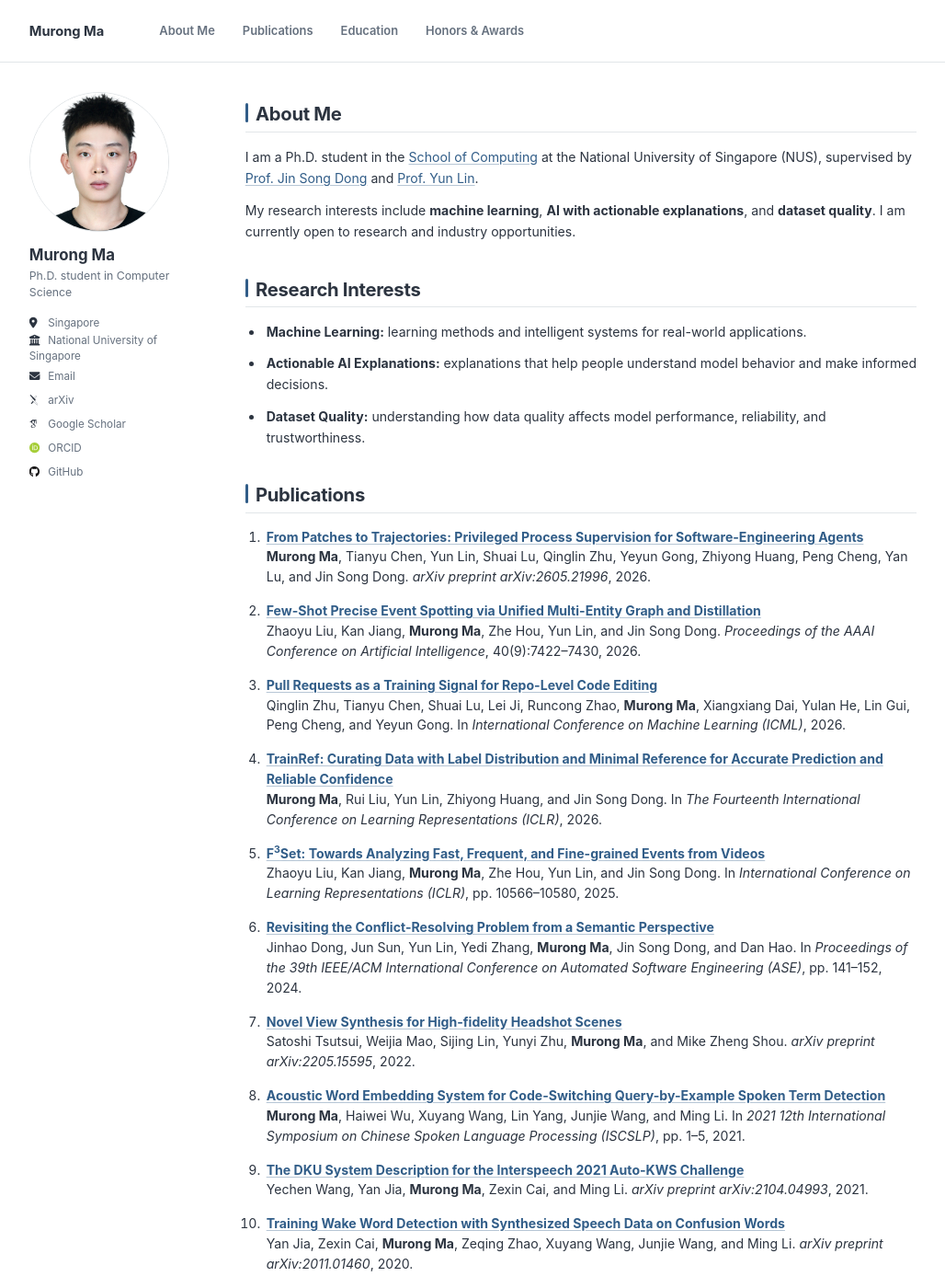
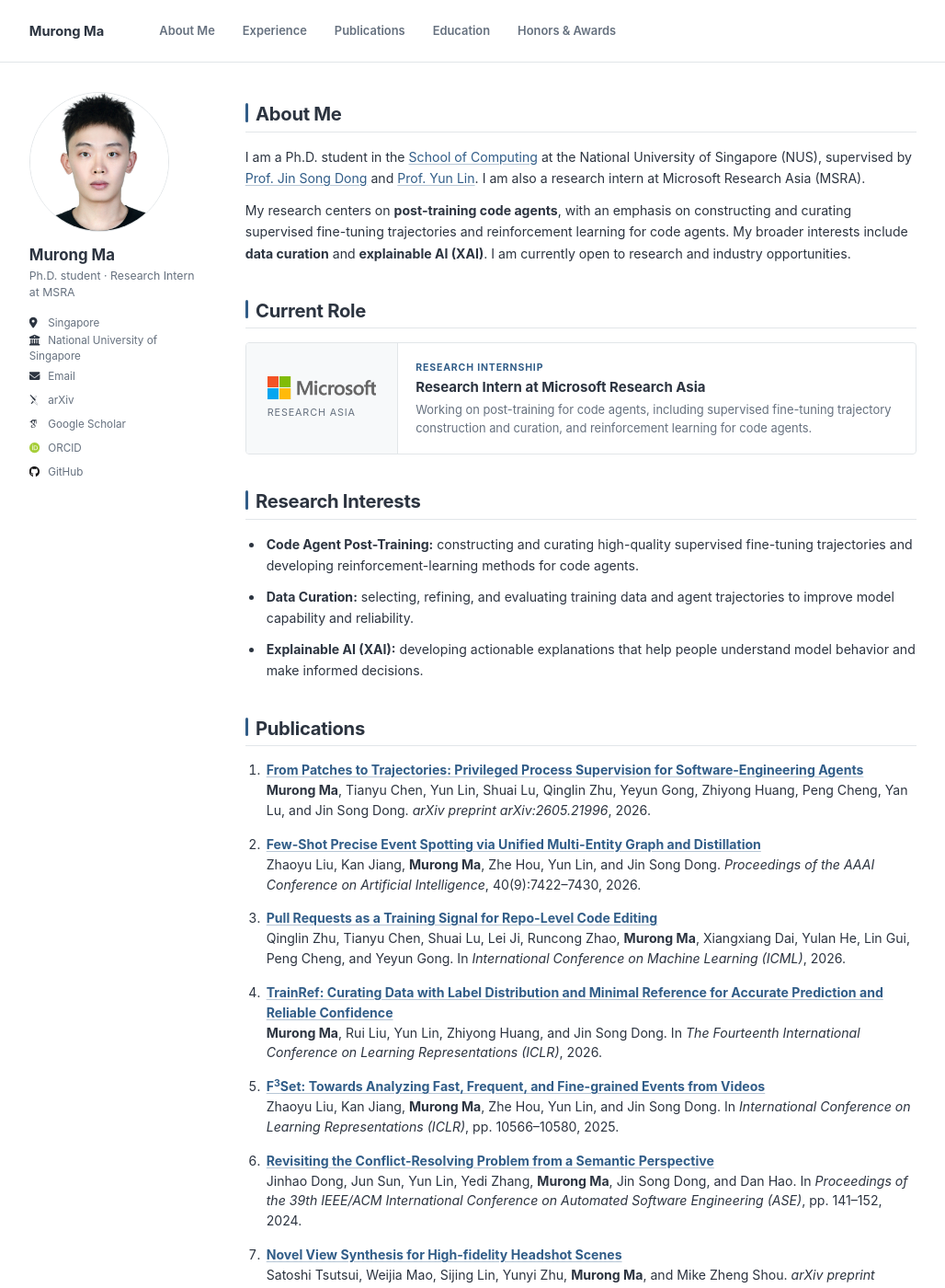
Before and after one commit to M-Myron/m-myron.github.io, a Jekyll site: the page built from _pages/about.md, in a window 1280 px wide and 1400 px high. Shown: the whole window at 92% size, without its empty margins (27-1055 px from the left). Built offline with Jekyll 4.4.1, drawn with Linux system fonts in a browser that asks for light colours; some web fonts are replaced.

Commit message:
Highlight MSRA code agent research

```diff
--- a/_config.yml
+++ b/_config.yml
@@ -12,7 +12,7 @@ site_theme               : "default"
 title                    : "Murong Ma"
 title_separator          : "-"
 name                     : &name "Murong Ma"
-description              : &description "Computer Science Ph.D. student at NUS researching machine learning, explainable AI, and dataset quality."
+description              : &description "Computer Science Ph.D. student at NUS and MSRA research intern working on code agent post-training, data curation, and explainable AI."
 url                      : https://m-myron.github.io # the base hostname & protocol for your site e.g. "https://[your GitHub username].github.io"
 baseurl                  : "" # the subpath of your site, e.g. "/blog"
 repository               : "M-Myron/m-myron.github.io"
@@ -25,7 +25,7 @@ author:
   avatar           : "personal_photo.jpeg"
   name             : "Murong Ma"
   # pronouns         : # example: "she/her"
-  bio              : "Ph.D. student in Computer Science"
+  bio              : "Ph.D. student · Research Intern at MSRA"
   location         : "Singapore"
   employer         : "National University of Singapore"
   uri              : # URL
--- a/_data/navigation.yml
+++ b/_data/navigation.yml
@@ -7,6 +7,9 @@
 main:
   - title: "About Me"
     url: /#about-me
+
+  - title: "Experience"
+    url: /#current-role
 
   - title: "Publications"
     url: /#publications
--- a/_pages/about.md
+++ b/_pages/about.md
@@ -1,7 +1,7 @@
 ---
 permalink: /
 title: "Murong Ma — Computer Science Ph.D. Student"
-excerpt: "Computer Science Ph.D. student at NUS researching machine learning, actionable AI explanations, and dataset quality."
+excerpt: "Computer Science Ph.D. student at NUS and MSRA research intern working on code agent post-training, data curation, and explainable AI."
 author_profile: true
 redirect_from:
   - /about/
@@ -12,15 +12,31 @@ redirect_from:
 
 ## About Me
 
-I am a Ph.D. student in the [School of Computing](https://www.comp.nus.edu.sg/) at the National University of Singapore (NUS), supervised by [Prof. Jin Song Dong](https://www.comp.nus.edu.sg/~dongjs/) and [Prof. Yun Lin](http://linyun.info/).
+I am a Ph.D. student in the [School of Computing](https://www.comp.nus.edu.sg/) at the National University of Singapore (NUS), supervised by [Prof. Jin Song Dong](https://www.comp.nus.edu.sg/~dongjs/) and [Prof. Yun Lin](http://linyun.info/). I am also a research intern at Microsoft Research Asia (MSRA).
 
-My research interests include **machine learning**, **AI with actionable explanations**, and **dataset quality**. I am currently open to research and industry opportunities.
+My research centers on **post-training code agents**, with an emphasis on constructing and curating supervised fine-tuning trajectories and reinforcement learning for code agents. My broader interests include **data curation** and **explainable AI (XAI)**. I am currently open to research and industry opportunities.
+
+## Current Role
+
+<div class="current-role">
+  <div class="current-role__brand">
+    <a href="https://www.microsoft.com/en-us/research/lab/microsoft-research-asia/" aria-label="Microsoft Research Asia">
+      <img src="{{ '/images/microsoft-logo.png' | relative_url }}" alt="Microsoft">
+      <span>Research Asia</span>
+    </a>
+  </div>
+  <div class="current-role__details">
+    <p class="current-role__label">Research Internship</p>
+    <h3>Research Intern at Microsoft Research Asia</h3>
+    <p>Working on post-training for code agents, including supervised fine-tuning trajectory construction and curation, and reinforcement learning for code agents.</p>
+  </div>
+</div>
 
 ## Research Interests
 
-- **Machine Learning:** learning methods and intelligent systems for real-world applications.
-- **Actionable AI Explanations:** explanations that help people understand model behavior and make informed decisions.
-- **Dataset Quality:** understanding how data quality affects model performance, reliability, and trustworthiness.
+- **Code Agent Post-Training:** constructing and curating high-quality supervised fine-tuning trajectories and developing reinforcement-learning methods for code agents.
+- **Data Curation:** selecting, refining, and evaluating training data and agent trajectories to improve model capability and reliability.
+- **Explainable AI (XAI):** developing actionable explanations that help people understand model behavior and make informed decisions.
 
 ## Publications
 
--- a/_sass/layout/_profile.scss
+++ b/_sass/layout/_profile.scss
@@ -190,6 +190,71 @@ body {
   padding-left: 0.18rem;
 }
 
+.current-role {
+  display: grid;
+  grid-template-columns: 165px minmax(0, 1fr);
+  overflow: hidden;
+  margin: 0.4rem 0 0;
+  border: 1px solid var(--academic-line);
+  border-radius: 4px;
+}
+
+.current-role__brand {
+  display: flex;
+  align-items: center;
+  justify-content: center;
+  padding: 1.25rem;
+  background: var(--academic-soft);
+  border-right: 1px solid var(--academic-line);
+}
+
+.simple-academic .current-role__brand a {
+  display: block;
+  color: var(--academic-ink);
+  text-align: left;
+  text-decoration: none;
+}
+
+.current-role__brand img {
+  display: block;
+  width: 118px;
+  margin: 0 0 0.4rem;
+}
+
+.current-role__brand span {
+  display: block;
+  color: var(--academic-muted);
+  font-size: 0.72rem;
+  letter-spacing: 0.08em;
+  text-transform: uppercase;
+}
+
+.current-role__details {
+  padding: 1.15rem 1.3rem;
+}
+
+.current-role__details .current-role__label {
+  margin: 0 0 0.25rem;
+  color: var(--academic-link);
+  font-size: 0.7rem;
+  font-weight: 700;
+  letter-spacing: 0.08em;
+  text-transform: uppercase;
+}
+
+.current-role__details h3 {
+  margin: 0 0 0.4rem;
+  color: var(--academic-ink);
+  font-size: 1rem;
+}
+
+.current-role__details p:last-child {
+  margin: 0;
+  color: var(--academic-muted);
+  font-size: 0.86rem;
+  line-height: 1.55;
+}
+
 .simple-academic ol li {
   margin-bottom: 1rem;
   line-height: 1.55;
@@ -332,6 +397,21 @@ body {
     display: block;
   }
 
+  .current-role {
+    grid-template-columns: 1fr;
+  }
+
+  .current-role__brand {
+    justify-content: flex-start;
+    padding: 1rem 1.2rem;
+    border-right: 0;
+    border-bottom: 1px solid var(--academic-line);
+  }
+
+  .current-role__brand img {
+    width: 105px;
+  }
+
   .education-item time {
     display: block;
     margin-top: 0.35rem;
```
Also changed, not shown: images/microsoft-logo.png (added).
